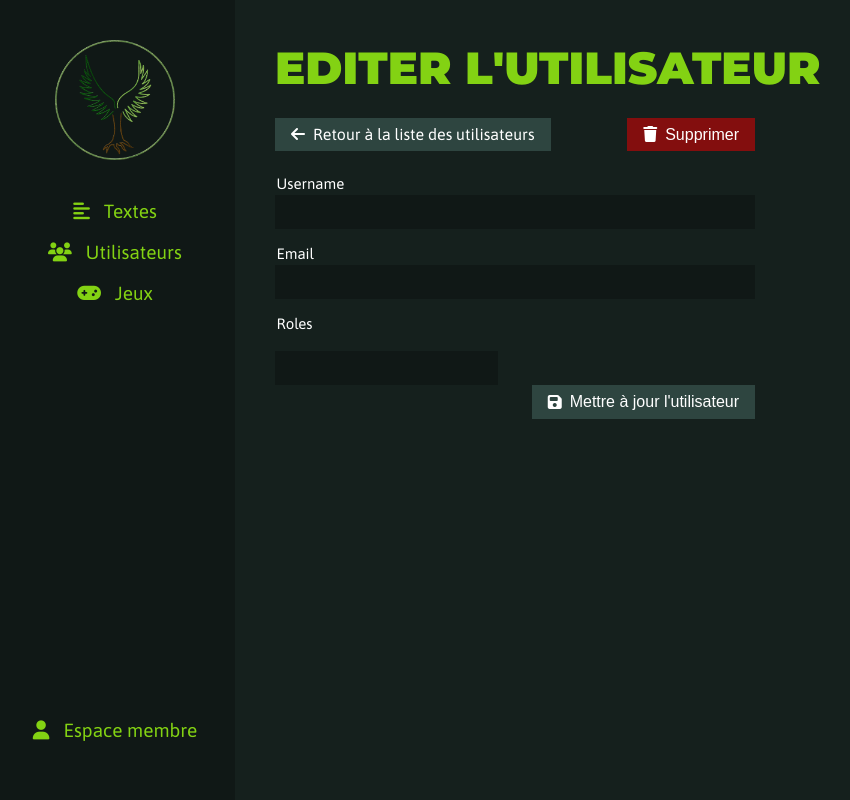
After one commit to Yoann-Moreau/ethilvan, a Symfony app: template templates/admin_user/edit.html.twig in a window 1280 px wide. The commit adds this page. Shown: the whole page, without its empty margins (5-855 px from the left). Run offline with Twig, Linux system fonts and the light colour scheme; the template is opened without the code that fills it, so the values that code supplies are empty; form fields are guessed from the names that the template uses; style sheets or scripts are compiled from the project's sources; some libraries are stand-ins or nearby versions.

Commit message:
Add basic CRUD for users (Update and Delete only)

```diff
--- /dev/null
+++ b/templates/admin_user/_delete_form.html.twig
@@ -0,0 +1,8 @@
+<form method="post" action="{{ path('app_admin_user_delete', {'id': user.id}) }}"
+      onsubmit="return confirm('Êtes-vous sûr(e) de vouloir supprimer cet utilisateur ?');">
+	<input type="hidden" name="_token" value="{{ csrf_token('delete' ~ user.id) }}">
+	<button class="btn delete">
+		<i class="fa-solid fa-trash"></i>
+		<span>Supprimer</span>
+	</button>
+</form>
--- /dev/null
+++ b/templates/admin_user/_form.html.twig
@@ -0,0 +1,30 @@
+{{ form_start(form) }}
+
+<div class="input-container">
+	{{ form_label(form.username) }}
+	{{ form_widget(form.username) }}
+</div>
+
+<div class="input-container">
+	{{ form_label(form.email) }}
+	{{ form_widget(form.email) }}
+</div>
+
+<div class="input-container">
+	{{ form_label(form.roles) }}
+	{% for checkbox in form.roles %}
+		<div class="checkbox-container">
+			{{ form_widget(checkbox) }}{{ form_label(checkbox) }}
+		</div>
+	{% endfor %}
+</div>
+
+{{ form_widget(form._token) }}
+
+<div class="btns right">
+	<button type="submit">
+		<i class="fa-solid fa-floppy-disk"></i>
+		<span>Mettre à jour l'utilisateur</span>
+	</button>
+</div>
+{{ form_end(form) }}
--- /dev/null
+++ b/templates/admin_user/edit.html.twig
@@ -0,0 +1,23 @@
+{% extends 'base_admin.html.twig' %}
+
+{% block title %}Editer l'utilisateur{% endblock %}
+
+{% block body %}
+	<h1>Editer l'utilisateur</h1>
+
+	<div class="col-50">
+		<div class="btns-container">
+			<div class="back">
+				<a class="btn" href="{{ path('app_admin_user_index') }}">
+					<i class="fa-solid fa-arrow-left"></i>
+					<span>Retour à la liste des utilisateurs</span>
+				</a>
+			</div>
+			<div class="btns right">
+				{{ include('admin_user/_delete_form.html.twig') }}
+			</div>
+		</div>
+
+		{{ include('admin_user/_form.html.twig') }}
+	</div>
+{% endblock %}
--- a/templates/base_admin.html.twig
+++ b/templates/base_admin.html.twig
@@ -31,6 +31,10 @@
 				<i class="fa-solid fa-align-left"></i>
 				<span>Textes</span>
 			</a>
+			<a href="{{ path('app_admin_user_index') }}">
+				<i class="fa-solid fa-users"></i>
+				<span>Utilisateurs</span>
+			</a>
 			<a href="{{ path('app_game_index') }}">
 				<i class="fa-solid fa-gamepad"></i>
 				<span>Jeux</span>
```
Also changed, not shown: src/Controller/AdminUserController.php (added, +50 -0 lines), src/Form/UserType.php (added, +41 -0 lines), templates/admin_user/index.html.twig (added, +38 -0 lines), public/assets/less/include/global.less.
